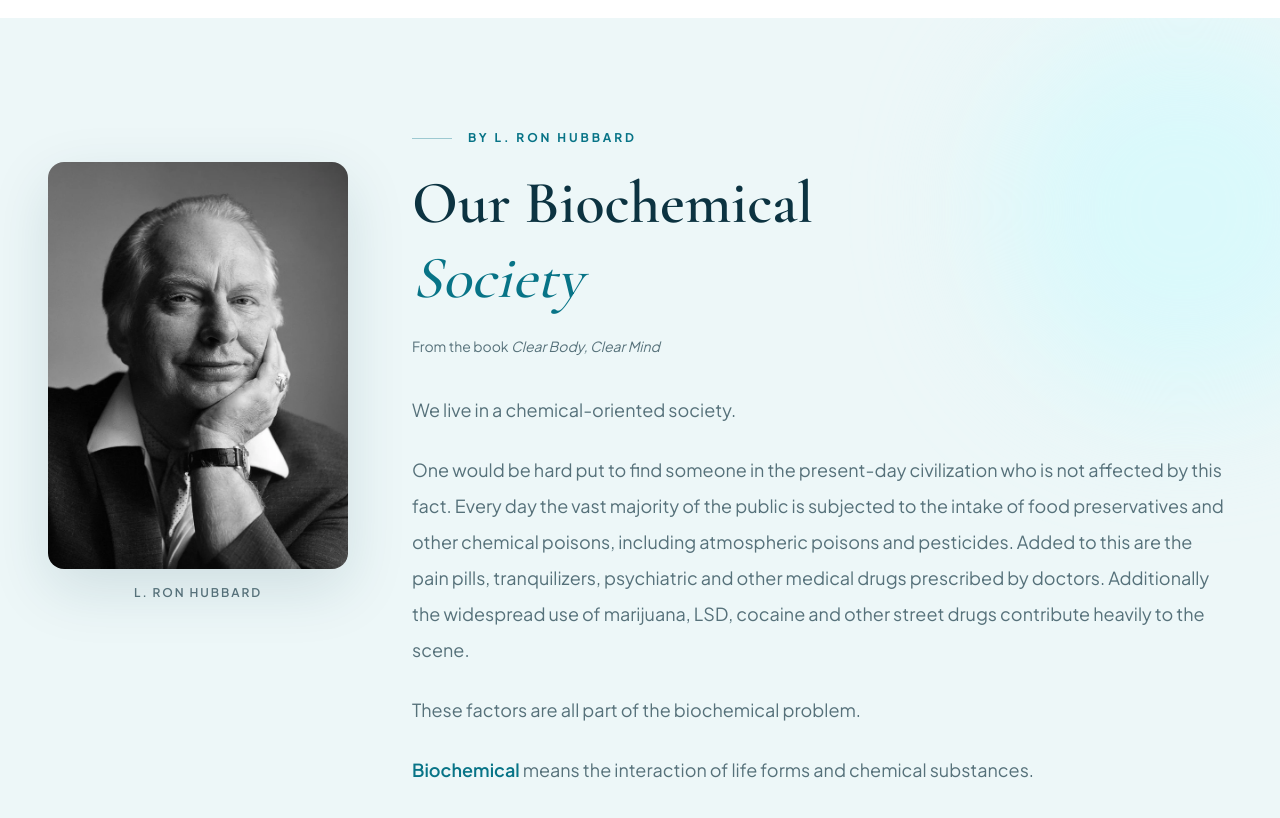
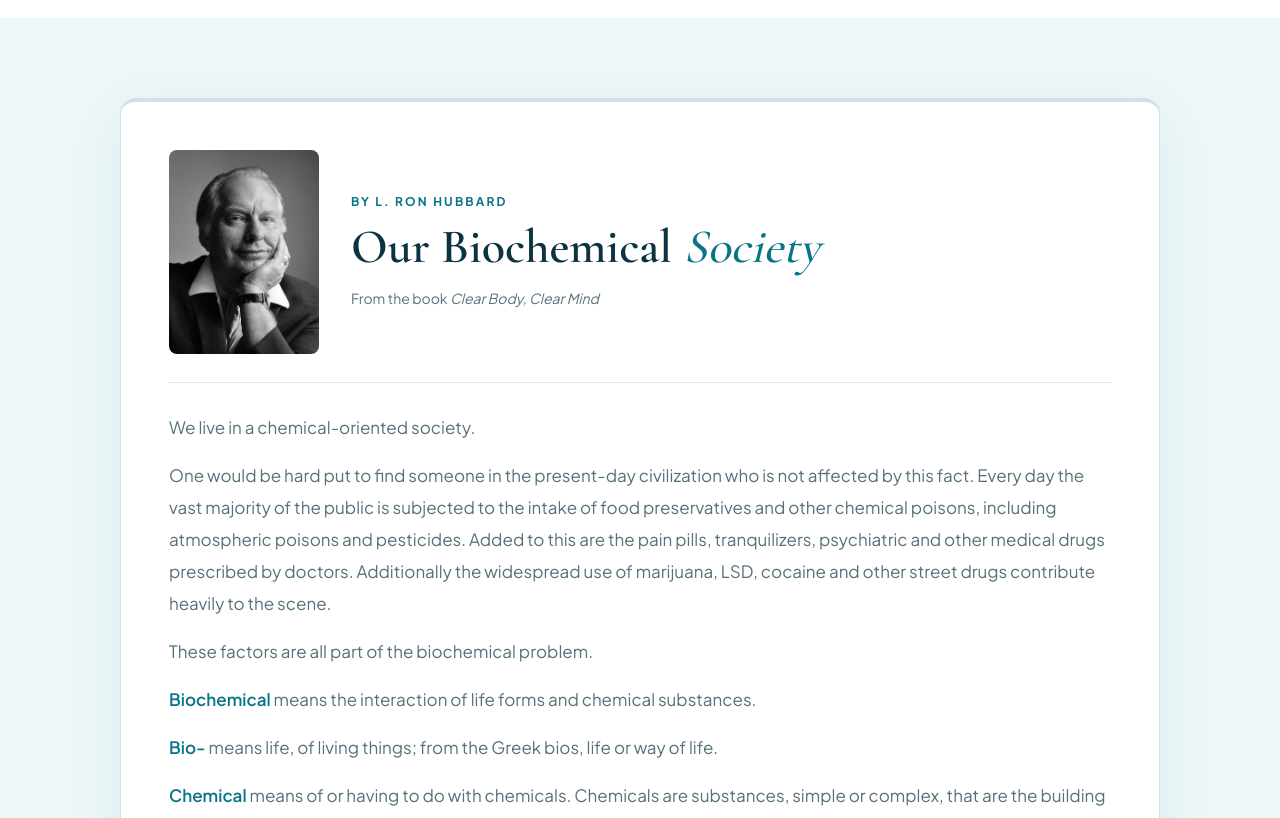
Before and after one commit to slturrisi/cbcm, a Next.js app: page /book in a window 1280 px wide. Shown: the part 2420-3238 px from the top of the page. Built offline with nearby package versions, Linux system fonts and the light colour scheme.

Commit message:
Contain book article in a compact bordered reading panel

```diff
--- a/components/book/BookArticle.tsx
+++ b/components/book/BookArticle.tsx
@@ -3,27 +3,25 @@ import { biochemicalArticle } from "@/content/biochemical-article";
 
 export default function BookArticle() {
   return (
-    <section aria-labelledby="book-article-heading" className="relative overflow-hidden bg-[#edf7f8] px-5 py-20 sm:px-8 lg:px-12 lg:py-28">
-      <div aria-hidden="true" className="pointer-events-none absolute -right-24 top-0 size-96 rounded-full bg-cyan-100/60 blur-3xl" />
-      <div className="relative mx-auto grid max-w-[1200px] items-start gap-10 lg:grid-cols-[300px_1fr] lg:gap-16">
-        <figure className="mx-auto w-full max-w-[300px] lg:sticky lg:top-8">
-          <Image src="/images/book/l-ron-hubbard-portrait.webp" alt="Black-and-white portrait of L. Ron Hubbard" width={674} height={915} sizes="300px" className="h-auto w-full rounded-2xl shadow-[0_20px_60px_rgba(10,64,78,0.13)]" />
-          <figcaption className="mt-4 text-center text-xs font-semibold uppercase tracking-[0.16em] text-[#56717a]">L. Ron Hubbard</figcaption>
-        </figure>
-        <article>
-          <div className="flex items-center gap-4"><span aria-hidden="true" className="h-px w-10 bg-[#087487]/35" /><p className="text-xs font-bold uppercase tracking-[0.24em] text-[#087487]">By L. Ron Hubbard</p></div>
-          <h2 id="book-article-heading" className="mt-5 font-display text-4xl font-semibold leading-tight text-[#0c3341] sm:text-5xl lg:text-6xl">Our Biochemical<br /><span className="font-medium italic text-[#087487]">Society</span></h2>
-          <p className="mt-4 text-sm leading-7 text-[#56717a]">From the book <em>Clear Body, Clear Mind</em></p>
-          <div className="mt-8 space-y-6 text-base leading-8 text-[#56717a] sm:text-lg sm:leading-9">
-            {biochemicalArticle.map((block, index) => {
-              if (block.type === "heading") return <h3 key={index} className="pt-4 font-display text-3xl font-semibold leading-tight text-[#0c3341] sm:text-4xl">{block.text}</h3>;
-              if (block.type === "definition") return <p key={index}><strong className="font-semibold text-[#087487]">{block.term}</strong>{block.text.startsWith(",") ? "" : " "}{block.text}</p>;
-              return <p key={index}>{block.text}</p>;
-            })}
+    <section aria-labelledby="book-article-heading" className="bg-[#edf7f8] px-5 py-12 sm:px-8 lg:px-12 lg:py-20">
+      <article className="mx-auto max-w-[1040px] rounded-2xl border border-[#087487]/20 border-y-4 bg-white p-5 shadow-[0_18px_60px_rgba(10,64,78,0.07)] sm:p-8 lg:p-12">
+        <header className="grid grid-cols-[64px_minmax(0,1fr)] items-center gap-4 sm:grid-cols-[120px_minmax(0,1fr)] sm:gap-8 lg:grid-cols-[150px_minmax(0,1fr)]">
+          <Image src="/images/book/l-ron-hubbard-portrait.webp" alt="Black-and-white portrait of L. Ron Hubbard" width={674} height={915} sizes="(max-width: 639px) 64px, (max-width: 1023px) 120px, 150px" className="h-auto w-full rounded-lg" />
+          <div>
+            <p className="text-[0.65rem] font-bold uppercase tracking-[0.18em] text-[#087487] sm:text-xs">By L. Ron Hubbard</p>
+            <h2 id="book-article-heading" className="mt-3 font-display text-3xl font-semibold leading-[1.08] text-[#0c3341] sm:text-4xl lg:text-5xl">Our Biochemical <span className="font-medium italic text-[#087487]">Society</span></h2>
+            <p className="mt-3 text-sm leading-6 text-[#56717a]">From the book <em>Clear Body, Clear Mind</em></p>
           </div>
-          <p className="mt-8 border-t border-[#087487]/15 pt-6 text-sm font-semibold text-[#0c3341]">— L. Ron Hubbard</p>
-        </article>
-      </div>
+        </header>
+        <div data-article-body className="mt-7 space-y-4 border-t border-[#087487]/15 pt-7 text-base leading-7 text-[#56717a] sm:text-[17px] sm:leading-8">
+          {biochemicalArticle.map((block, index) => {
+            if (block.type === "heading") return <h3 key={index} className="pt-3 font-display text-3xl font-semibold leading-tight text-[#0c3341]">{block.text}</h3>;
+            if (block.type === "definition") return <p key={index}><strong className="font-semibold text-[#087487]">{block.term}</strong>{block.text.startsWith(",") ? "" : " "}{block.text}</p>;
+            return <p key={index}>{block.text}</p>;
+          })}
+        </div>
+        <footer className="mt-7 border-t border-[#087487]/20 pt-5"><p className="text-sm font-semibold text-[#0c3341]">— L. Ron Hubbard</p></footer>
+      </article>
     </section>
   );
 }
```
Also changed, not shown: 2 other files (tests, documents, lock files or other folders).
